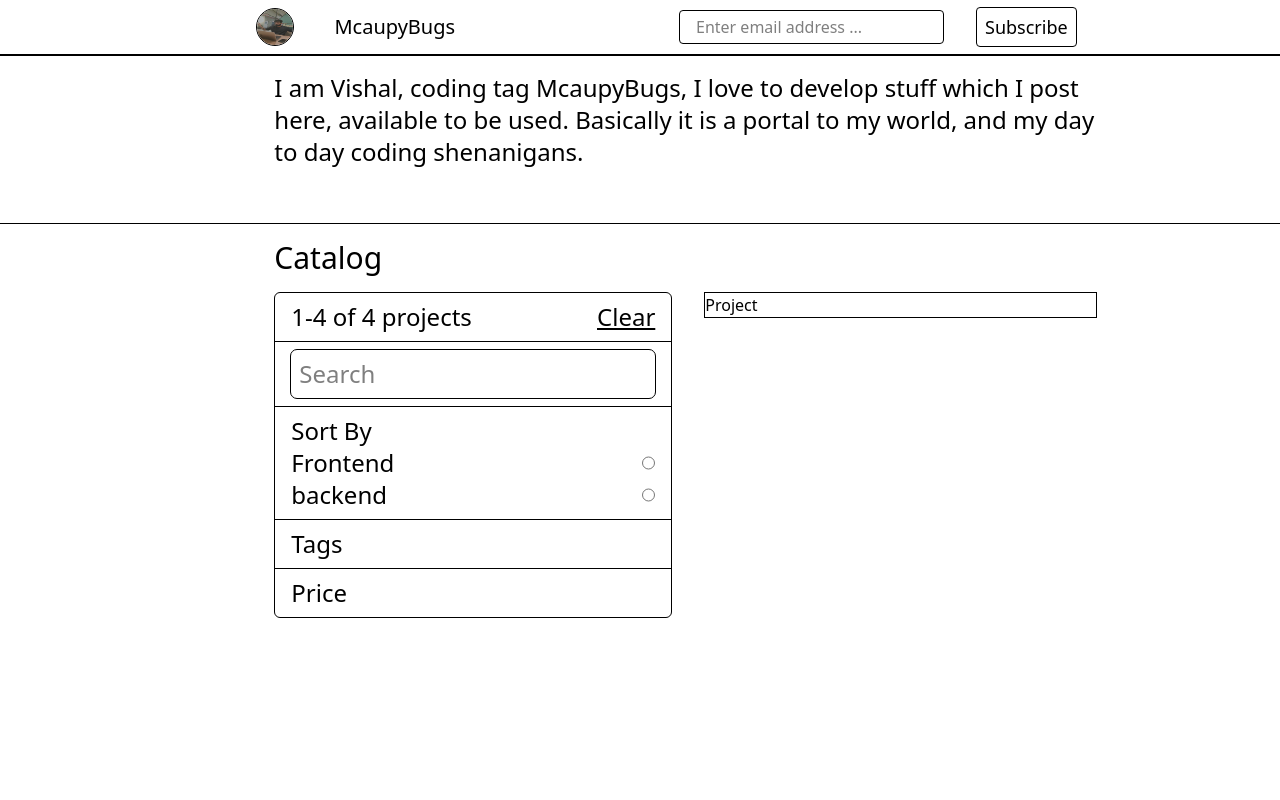
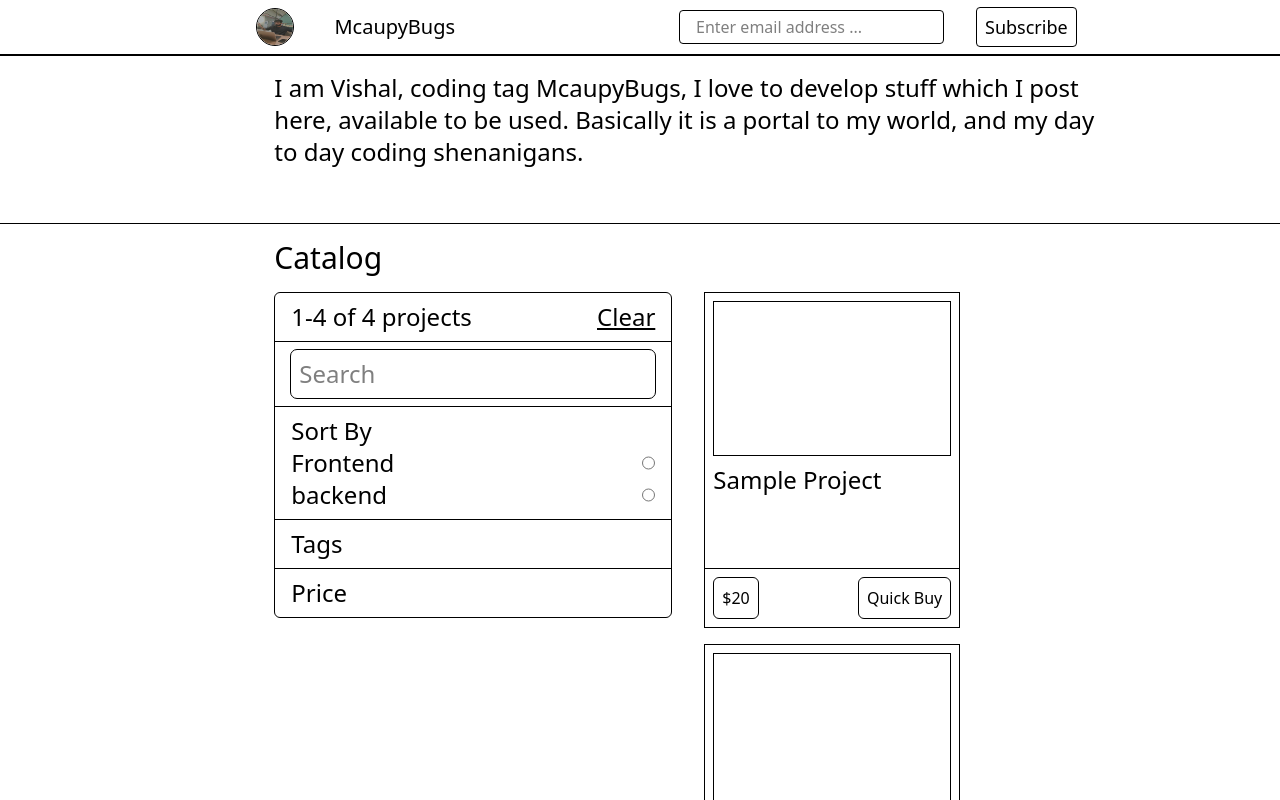
Before and after one commit to mcaupybugs/McaupyShop, a React (Create React App) app in the folder frontend/: page / in a window 1280 px wide. Shown: the top 800 px of the page. Built offline with nearby package versions, Linux system fonts and the light colour scheme.

Commit message:
Adding frontend code

```diff
--- /dev/null
+++ b/frontend/src/components/PriceTagRibbon.jsx
@@ -0,0 +1,11 @@
+import React from "react";
+
+const PriceTagRibbon = () => {
+  return (
+    <div className="h-full w-contain border p-2 rounded-md">
+      <div>$20</div>
+    </div>
+  );
+};
+
+export default PriceTagRibbon;
--- a/frontend/src/components/Project.jsx
+++ b/frontend/src/components/Project.jsx
@@ -1,11 +1,23 @@
-import React from 'react';
-
+import React from "react";
+import PriceTagRibbon from "./PriceTagRibbon";
 const Project = () => {
-    return (
-        <div className='h-full w-full flex flex-row flex-10/12 border'>
-            Project
+  return (
+    <div className="h-84 w-64 flex flex-col border">
+      <div className="h-full w-full flex flex-col p-2 flex-9/10">
+        <div className="h-full w-full flex-6/10 border">{/* image */}</div>
+        <div className="h-full w-full flex-4/10 text-2xl pt-2">
+          Sample Project
         </div>
-    )
-}
+      </div>
+      <div className="h-full w-full flex flex-row flex-1/10 border-t justify-between p-2">
+        <PriceTagRibbon></PriceTagRibbon>
+        <div className="h-full w-contain border p-2 rounded-md cursor-pointer">
+          {" "}
+          Quick Buy
+        </div>
+      </div>
+    </div>
+  );
+};
 
 export default Project;
--- a/frontend/src/pages/HomePage.jsx
+++ b/frontend/src/pages/HomePage.jsx
@@ -1,60 +1,55 @@
-import React from 'react';
-import Navbar from '../components/Navbar';
-import FilterBox from '../components/FilterBox';
-import Project from '../components/Project';
+import React from "react";
+import Navbar from "../components/Navbar";
+import FilterBox from "../components/FilterBox";
+import Project from "../components/Project";
 
 const HomePage = () => {
   return (
-        <div className='h-full w-full flex flex-col'>
-            <div className='sticky top-0 z-50 bg-white'>
+    <div className="h-full w-full flex flex-col">
+      <div className="sticky top-0 z-50 bg-white">
         <Navbar></Navbar>
       </div>
       {/* rest of the page, after the navbar vertically */}
-            <div className='h-full w-full flex flex-col'>
+      <div className="h-full w-full flex flex-col">
         {/* horizontal diving the page into three sections to ensure margins on both ends */}
-                <div className='h-42 w-full flex flex-row border-b'>
-                    <div className='h-full w-full flex-3/14'>
-
-                    </div>
-                    <div className='h-full w-full flex flex-col flex-9/14'>
-                        <div className='h-full w-full text-2xl pt-4 font-light overflow-auto'>
-                            I am Vishal, coding tag McaupyBugs, I love to develop stuff which I post here, available to be used. Basically it is a portal to my world, and my day to day coding shenanigans.
+        <div className="h-42 w-full flex flex-row border-b">
+          <div className="h-full w-full flex-3/14"></div>
+          <div className="h-full w-full flex flex-col flex-9/14">
+            <div className="h-full w-full text-2xl pt-4 font-light overflow-auto">
+              I am Vishal, coding tag McaupyBugs, I love to develop stuff which
+              I post here, available to be used. Basically it is a portal to my
+              world, and my day to day coding shenanigans.
             </div>
           </div>
-                    <div className='h-full w-full flex-2/14'>
-
+          <div className="h-full w-full flex-2/14"></div>
         </div>
-                </div>
-                <div className='h-full w-full flex flex-row'>
-                    <div className='h-full w-full flex-3/14'>
-
-                    </div>
-                    <div className='h-full w-full flex flex-col flex-9/14'>
-                        <div className='h-full w-full text-3xl pt-4 font-small'>
+        <div className="h-full w-full flex flex-row">
+          <div className="h-full w-full flex-3/14"></div>
+          <div className="h-full w-full flex flex-col flex-9/14">
+            <div className="h-full w-full text-3xl pt-4 font-small">
               Catalog
             </div>
           </div>
-                    <div className='h-full w-full flex-2/14'>
-
+          <div className="h-full w-full flex-2/14"></div>
         </div>
-                </div>
-                <div className='h-full w-full flex flex-row '>
-                    <div className='h-full w-full flex-3/14'>
-
-                    </div>
-                    <div className='h-full w-full flex flex-col flex-9/14'>
-                        <div className='h-full w-full flex flex-row pt-4 gap-8'>
+        <div className="h-full w-full flex flex-row ">
+          <div className="h-full w-full flex-3/14"></div>
+          <div className="h-full w-full flex flex-col flex-9/14">
+            <div className="h-full w-full flex flex-row pt-4 gap-8">
               <FilterBox />
+              <div className="h-full w-full flex flex-wrap gap-4">
+                <Project />
+                <Project />
+                <Project />
                 <Project />
               </div>
             </div>
-                    <div className='h-full w-full flex-2/14'>
-
+          </div>
+          <div className="h-full w-full flex-2/14"></div>
         </div>
       </div>
     </div>
-        </div>
-    )
-}
+  );
+};
 
 export default HomePage;
```
Also changed, not shown: frontend/src/components/Navbar.jsx (+22 -15 lines), 1 other file (tests, documents, lock files or other folders). Lines whose indentation alone changed are shown as unchanged.
